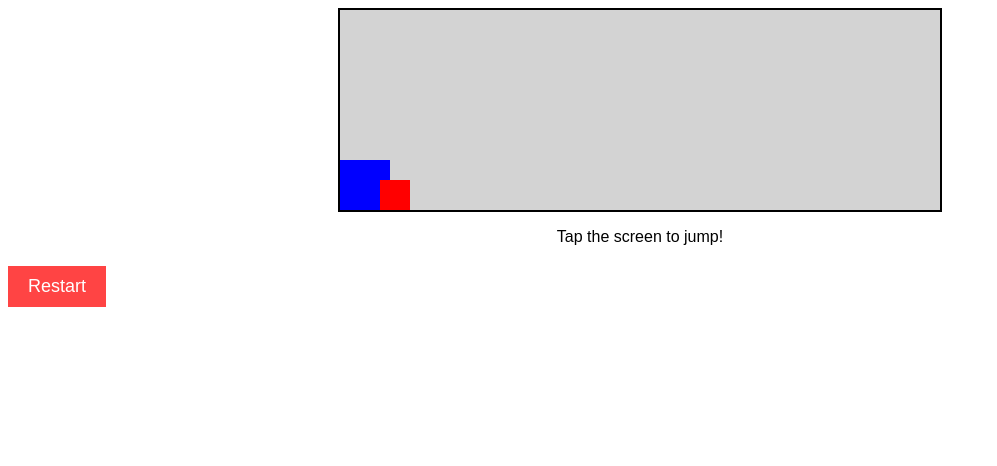
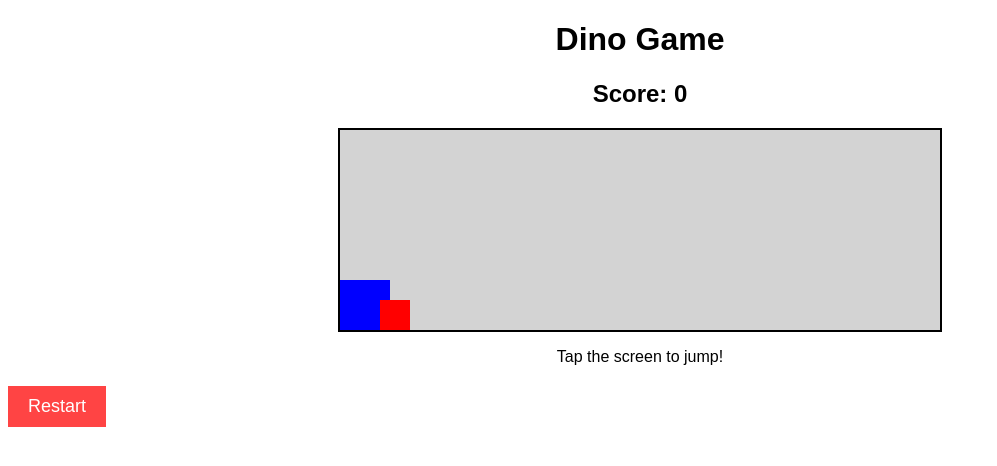
Before and after one commit to Kumiko23/Dino-game-1, a plain HTML site: page index.html in a window 1280 px wide. Shown: the whole page, without its empty margins (0-997 px from the left). Drawn offline with Linux system fonts and the light colour scheme.

Commit message:
Update index.html

```diff
--- a/index.html
+++ b/index.html
@@ -7,12 +7,16 @@
     <link rel="stylesheet" href="style.css">
 </head>
 <body>
+    <h1>Dino Game</h1>
+    <h2>Score: <span id="score">0</span></h2>
+
     <div class="game" id="game">
         <div id="dino"></div>
         <div id="obstacle"></div>
     </div>
     <p>Tap the screen to jump!</p>
     <button id="restart-btn" onclick="restartGame()">Restart</button>
+
     <script src="script.js"></script>
 </body>
 </html>
```
